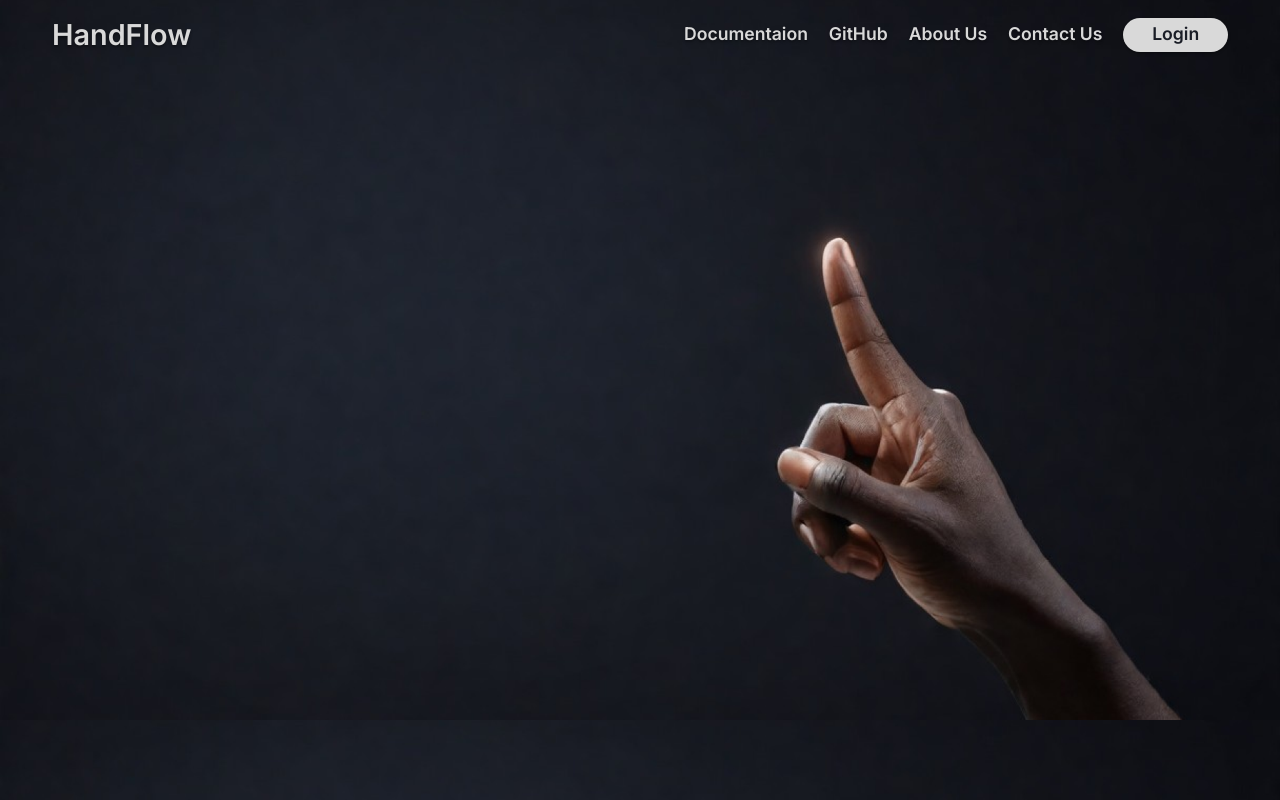
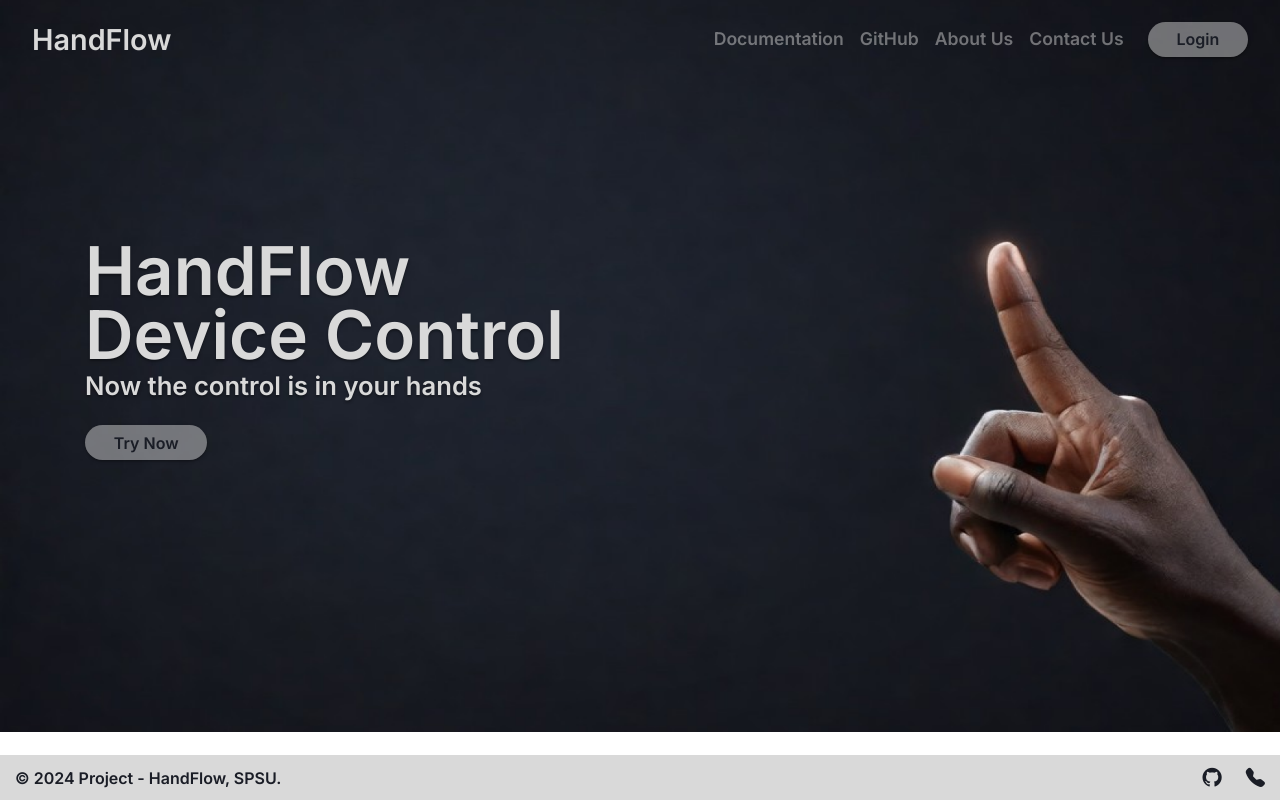
Before and after one commit to Self-nasu/HandFlow, a website built with Parcel: page index.html in a window 1280 px wide. Built offline with nearby package versions, Linux system fonts and the light colour scheme.

Commit message:
Pc Layoutp Complete

```diff
--- a/css/global.css
+++ b/css/global.css
@@ -4,7 +4,9 @@
 
   /* Colors */
   --primary: #d9d9d9;
+  --primary-light: #d9d9d979;
   --secondary: #1a1d26;
+  --secondary-light: #1a1d2699;
 
   --shadow: 0px 1.5px 2.5px rgba(0,0,0,0.36);
 
@@ -12,19 +14,27 @@
 
 /* Deffault Link <a> Tag Maker */
 
-.navlinks {
-  font-family: var(--font-inter);
-  text-decoration: none;
-}
 
 /* Custom btn Desgin For Website */
 .my_btn {
-  background-color: var(--primary);
-  padding: 0.24rem 1.8rem;
+  background-color: var(--primary-light);
+  padding: 0.35rem 1.8rem;
   border-radius: 2rem;
   box-shadow: var(--shadow);
+  width: fit-content;
 }
 .my_btn>a {
   color: var(--secondary);
   text-shadow: none;
+  text-decoration: none;
 }
+
+.my_btn>a:hover {
+  text-decoration: none
+}
+
+.my_btn:hover {
+  cursor: pointer;
+  background-color: var(--primary);
+  transition: background-color 0.3s linear;
+}
--- /dev/null
+++ b/css/landing.css
@@ -0,0 +1,22 @@
+.landing {
+    font-family: var(--font-inter);
+    color: var(--primary);
+    margin-top: 20vh;
+}
+
+.Heading {
+    display: flex;
+    flex-direction: column;
+    font-size: 4.2rem;
+    line-height: 4rem;
+    text-shadow: var(--shadow);
+}
+
+.sub-heading {
+    text-shadow: var(--shadow);
+    font-size: 1.6rem;
+}
+
+.try-now {
+    margin-top: 2.5vh;
+}
--- a/css/navbar.css
+++ b/css/navbar.css
@@ -1,108 +1,44 @@
 /* General styling */
 body {
     font-family: var(--font-inter), sans-serif;
-    margin: 0;
     background-image: url('/assets/background/mainback.png');
-    background-repeat: none;
-    background-size: cover;
+    background-repeat:  no-repeat;
+    background-size: 1536px 732px;
 }
 
-/* NavBar CSS For PC*/
-.navbar {
-    padding-left: 2.5rem;
-    padding-right: 2.5rem;
-    background-color: transparent;
+.navbar-brand {
+    color: var(--primary) !important;
+    font-family: var(--font-inter);
+    font-size: 1.8rem;
+}
+.navbar-brand>img {
+    height: 2rem;
 }
 
-.navbar>div {
-    justify-content: center;
+.nav-link {
+    color: var(--primary-light) !important;
+    font-size: 1.1rem;
+}
+.nav-link:hover {
+    color: var(--primary) !important;
+    text-shadow: -1px -1px 9px var(--primary);
 }
 
-.weblogo {
-    font-family: var(--font-inter);
-    font-weight: bold !important;
-    font-size: 1.8rem;
-    color: var(--primary);
-    text-shadow: var(--shadow)
+.navbar {
+    padding: 0.8rem 2rem;
 }
 
-.weblogo:hover {
-    color: var(--primary);
+/* footer css */
+
+footer {
+    background-color: var(--primary);
+    color: var(--secondary) !important;
 }
-
-.left-bar {
-    display: flex;
+.ft-icons {
+    color: var(--secondary);
+    margin-left: 1.5rem;
+    font-size: 1.2rem;
 }
-
-.extra-links {
-    display: flex;
-    justify-content: space-between;
-    width: 34rem;
-    font-size: 1.1rem;
-    align-items: center;
-    text-shadow: var(--shadow);
-}
-
-.extra-links>a {
-    color: var(--primary);
-}
-.toggle-btn {
-    color: var(--secondary);
-    font-size: 1.7rem;
-    display: none;
-}
-
-.toggle-btn:hover {
+.ft-icons:hover {
     color: var(--secondary);
 }
-
-/* Responsive CSS for Navbar */
-
-@media only screen and (max-width: 880px) {
-
-   .extra-links {
-        flex-direction: column;
-        width: auto;
-        padding: 0rem 5rem 0rem 1rem;
-        background-color: var(--primary);
-        align-items: flex-start;
-        font-size: 1.7rem;
-        text-shadow: none;
-
-   }
-   .extra-links>a {
-    color: var(--secondary);
-   }
-   .extra-links>a::after {
-    content: "";
-    background-color: black;
-    width: 100%;
-    height: 2px;
-    left: 0px;
-    position: absolute;
-    }
-   .login {
-    display: none;
-   }
-   .left-bar {
-    position: absolute;
-    top: 70px;
-    z-index: 1;
-    left: 0;
-    display: none !important;
-   }
-   .toggle-btn{
-    display: flex;
-   }
-   .navbar {
-    background-color: var(--primary);
-    padding-left: 1.5rem;
-    padding-right: 1.5rem;
-    box-shadow: var(--shadow);
-    z-index: 3;
-   }
-   .weblogo {
-    color: var(--secondary);
-   }
-
-}
--- a/index.html
+++ b/index.html
@@ -7,10 +7,10 @@
   <title>HandFlow - Device Control</title>
 
   <!-- Favicon -->
-  <link rel="shortcut icon" href="favicon.ico" type="image/x-icon">
+  <link rel="shortcut icon" href="assets/Logo/primary.png" type="image/png">
 
   <!-- Bootstarp 5 linking -->
-  <link href="https://cdn.jsdelivr.net/npm/bootstrap@5.2.3/dist/css/bootstrap.min.css" rel="stylesheet">
+  <link rel="stylesheet" href="https://cdn.jsdelivr.net/npm/bootstrap@4.0.0/dist/css/bootstrap.min.css" integrity="sha384-Gn5384xqQ1aoWXA+058RXPxPg6fy4IWvTNh0E263XmFcJlSAwiGgFAW/dAiS6JXm" crossorigin="anonymous">
   <link rel="stylesheet" href="https://cdn.jsdelivr.net/npm/bootstrap-icons@1.11.3/font/bootstrap-icons.min.css">
 
   <!-- Font Linking -->
@@ -19,34 +19,80 @@
   <!-- Main CSS File Linking -->
   <link rel="stylesheet" href="css/global.css">
   <link rel="stylesheet" href="css/navbar.css">
+  <link rel="stylesheet" href="css/landing.css">
 
 </head>
 
 <body>
 
   <!-- Navbar -->
-  <nav class="navbar">
-    <div class="container-fluid">
-      <a href="" class="navbar-brand weblogo">HandFlow</a>
-      <button onclick="toggle_bar()" class="navlink toggle-btn">
-        <i class="bi bi-pie-chart-fill"></i>
-      </button>
-      <div class="d-flex left-bar">
-        <div class="extra-links">
-          <a href="" class="navlinks">Documentaion</a>
-          <a href="" class="navlinks">GitHub</a>
-          <a href="" class="navlinks">About Us</a>
-          <a href="" class="navlinks">Contact Us</a>
-          <div class="my_btn login">
-            <a class="navlinks" href="">Login</a>
-          </div>
+  <nav class="navbar navbar-expand-lg navbar-dark">
+    <a class="navbar-brand" href="#">HandFlow</a>
+    <button class="navbar-toggler" type="button" data-toggle="collapse" data-target="#navbarSupportedContent" aria-controls="navbarSupportedContent" aria-expanded="false" aria-label="Toggle navigation">
+      <span class="navbar-toggler-icon"></span>
+    </button>
+
+    <div class="collapse navbar-collapse justify-content-end" id="navbarSupportedContent">
+      <ul class="navbar-nav">
+        <li class="nav-item">
+          <a class="nav-link" href="#">Documentation</a>
+        </li>
+        <li class="nav-item">
+          <a class="nav-link" href="https://github.com/Self-nasu/DeviceControling-UsingHandGesture">GitHub</a>
+        </li>
+        <li class="nav-item">
+          <a class="nav-link" href="#">About Us</a>
+        </li>
+        <li class="nav-item">
+          <a class="nav-link" href="#">Contact Us</a>
+        </li>
+      </ul>
+    </div>
+
+    <div class="my_btn login ml-3">
+      <a class="navlinks" href="">Login</a>
+    </div>
+  </nav>
+
+
+  <!-- Main Landing -->
+
+  <div class="container landing">
+    <div class="row">
+      <div class="col">
+        <div class="Heading">
+          <span class="head-t1">HandFlow</span>
+          <span class="head-t2">Device Control</span>
+        </div>
+        <div class="sub-heading">
+          <span>Now the control is in your hands</span>
+        </div>
+        <div class="my_btn try-now">
+          <a class="navlinks" href="https://self-nasu.github.io/DeviceControling-UsingHandGesture/">Try Now</a>
         </div>
       </div>
     </div>
-  </nav>
+  </div>
+
+  <!-- Footer Section -->
+
+  <footer class="d-flex fixed-bottom flex-wrap justify-content-between align-items-center py-2">
+    <div class="col-md-4 d-flex align-items-center">
+      <span>© 2024 Project - HandFlow, SPSU.</span>
+    </div>
+
+    <ul class="nav col-md-4 justify-content-end list-unstyled d-flex">
+      <li class="ms-3"><a class="ft-icons" href="https://github.com/Self-nasu/DeviceControling-UsingHandGesture"><i class="bi bi-github"></i></a></li>
+      <li class="ms-3"><a class="ft-icons" href="+91 8905924424"><i class="bi bi-telephone-fill"></i></a></li>
+    </ul>
+  </footer>
 
   <!-- Main Js Linking -->
-  <script src="javascript/navbartoggle.js"></script>
+
+  <!-- Bootstrap Js -->
+  <script src="https://code.jquery.com/jquery-3.2.1.slim.min.js" integrity="sha384-KJ3o2DKtIkvYIK3UENzmM7KCkRr/rE9/Qpg6aAZGJwFDMVNA/GpGFF93hXpG5KkN" crossorigin="anonymous"></script>
+  <script src="https://cdn.jsdelivr.net/npm/popper.js@1.12.9/dist/umd/popper.min.js" integrity="sha384-ApNbgh9B+Y1QKtv3Rn7W3mgPxhU9K/ScQsAP7hUibX39j7fakFPskvXusvfa0b4Q" crossorigin="anonymous"></script>
+  <script src="https://cdn.jsdelivr.net/npm/bootstrap@4.0.0/dist/js/bootstrap.min.js" integrity="sha384-JZR6Spejh4U02d8jOt6vLEHfe/JQGiRRSQQxSfFWpi1MquVdAyjUar5+76PVCmYl" crossorigin="anonymous"></script>
 </body>
 
 </html>
--- a/javascript/navbartoggle.js
+++ /dev/null
@@ -1,16 +0,0 @@
-// Select the first element with class "left-bar" (assuming only one)
-var leftBar = document.getElementsByClassName("left-bar")[0];
-
-// Initial state (left-bar hidden)
-let isLeftBarVisible = false;
-
-function toggleLeftBar() {
-  // Toggle visibility based on current state
-  leftBar.style.display = isLeftBarVisible ? "none" : "flex";
-
-  // Update state for next toggle
-  isLeftBarVisible = !isLeftBarVisible;
-}
-
-// Attach click event listener to the toggle button
-document.querySelector(".navlink.toggle-btn").addEventListener("click", toggleLeftBar);
```
Also changed, not shown: assets/Logo/logo.png (added), assets/Logo/primary.png (added), assets/Logo/secondary.png (added), assets/background/Final.jpg (added).
